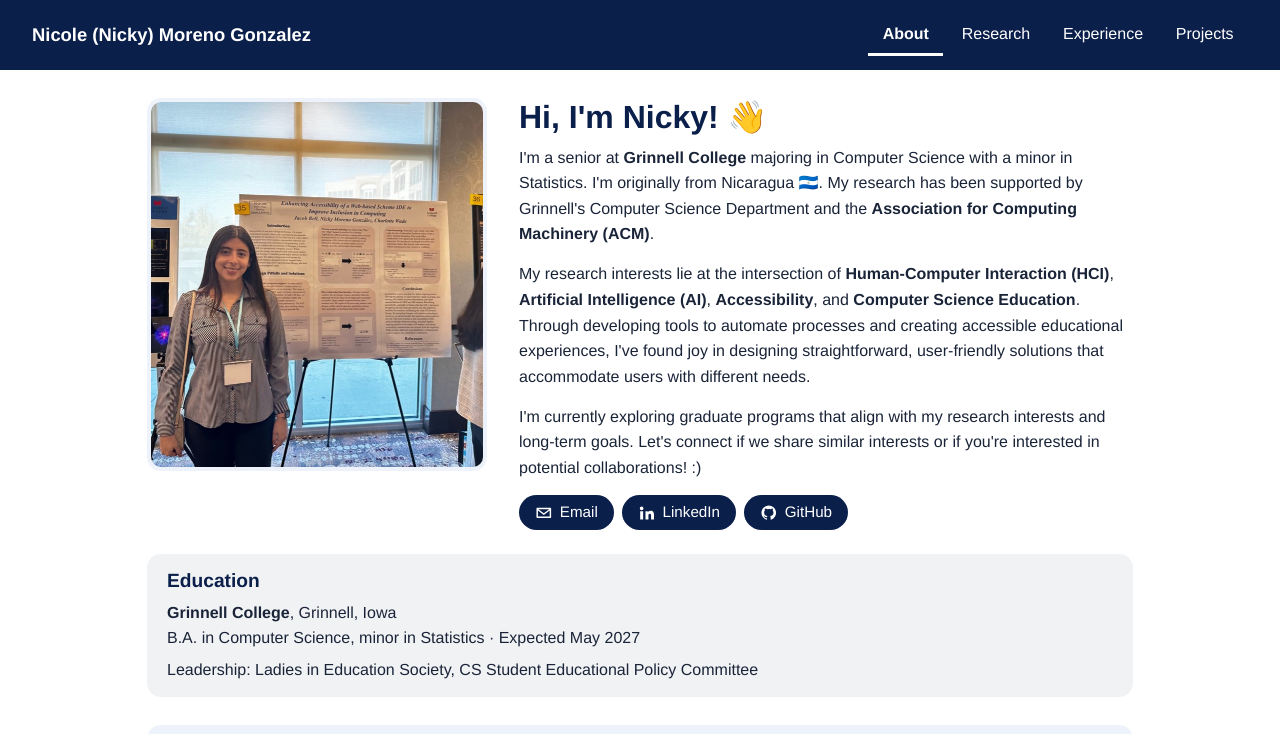
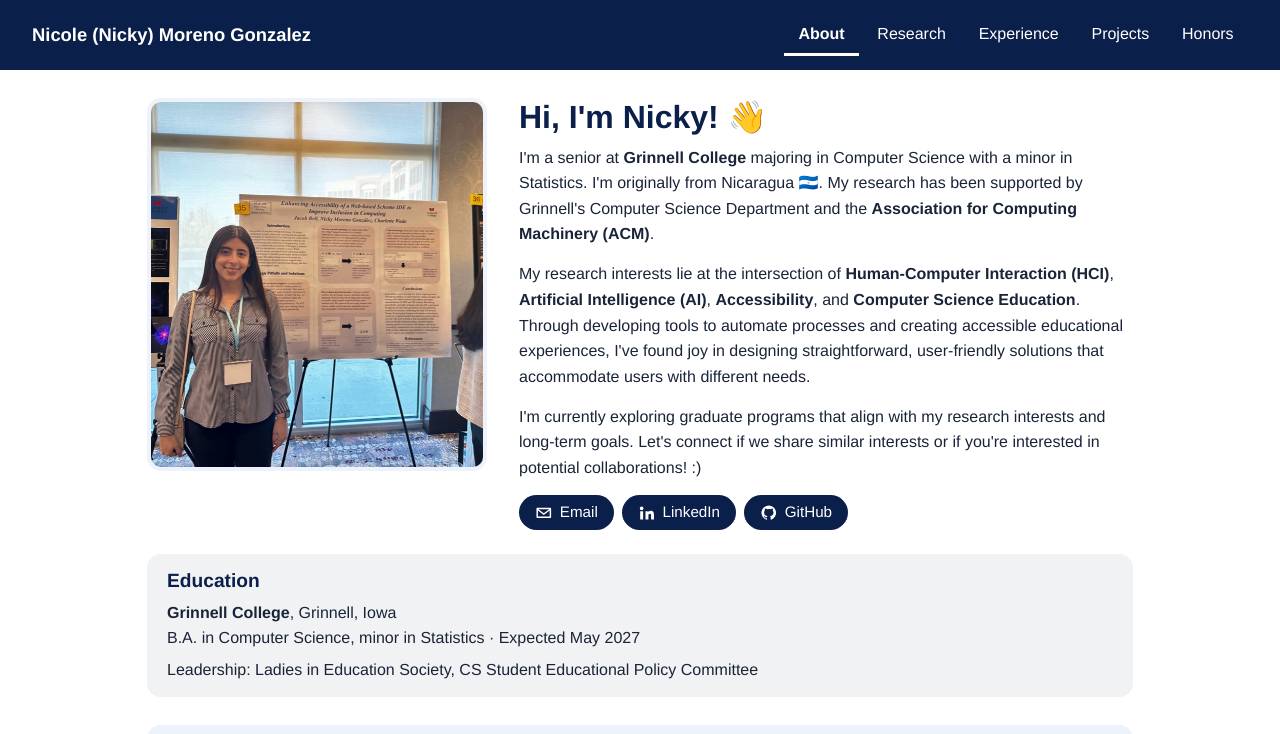
Before and after one commit to morenoni/nicky-personal-website, a React (Vite) app: page /#about in a window 1280 px wide. Shown: the top 734 px of the page. Built offline with nearby package versions, Linux system fonts and the light colour scheme.

Commit message:
Add Honors and Awards tab

```diff
--- a/js/data/honors.js
+++ b/src/data/honors.js
@@ -1,4 +1,4 @@
-// Awards shown on the Honors tab. See js/cards.js for what each field does.
+// Awards shown on the Honors tab. See components/Card.jsx for what each field does.
 export const HONORS = [
 	{ emoji: '🏆', title: 'TAPIA 2026 ACM SRC', summary: 'Undergraduate 3rd Place' },
 	{ emoji: '🎓', title: 'TAPIA 2026 Student Travel Scholarship', summary: 'Scholarship recipient' },
--- /dev/null
+++ b/src/panels/Honors.jsx
@@ -0,0 +1,8 @@
+// The Honors & Awards tab: awards from data/honors.js.
+
+import CardsPanel from './CardsPanel.jsx';
+import { HONORS } from '../data/honors.js';
+
+export default function Honors() {
+	return <CardsPanel title="Honors & Awards" items={HONORS} />;
+}
--- a/src/tabs.js
+++ b/src/tabs.js
@@ -5,10 +5,12 @@ import About from './panels/About/About.jsx';
 import Research from './panels/Research.jsx';
 import Experience from './panels/Experience.jsx';
 import Projects from './panels/Projects.jsx';
+import Honors from './panels/Honors.jsx';
 
 export const TABS = [
 	{ id: 'about', label: 'About', Panel: About },
 	{ id: 'research', label: 'Research', Panel: Research },
 	{ id: 'experience', label: 'Experience', Panel: Experience },
 	{ id: 'projects', label: 'Projects', Panel: Projects },
+	{ id: 'honors', label: 'Honors', Panel: Honors },
 ];
```
